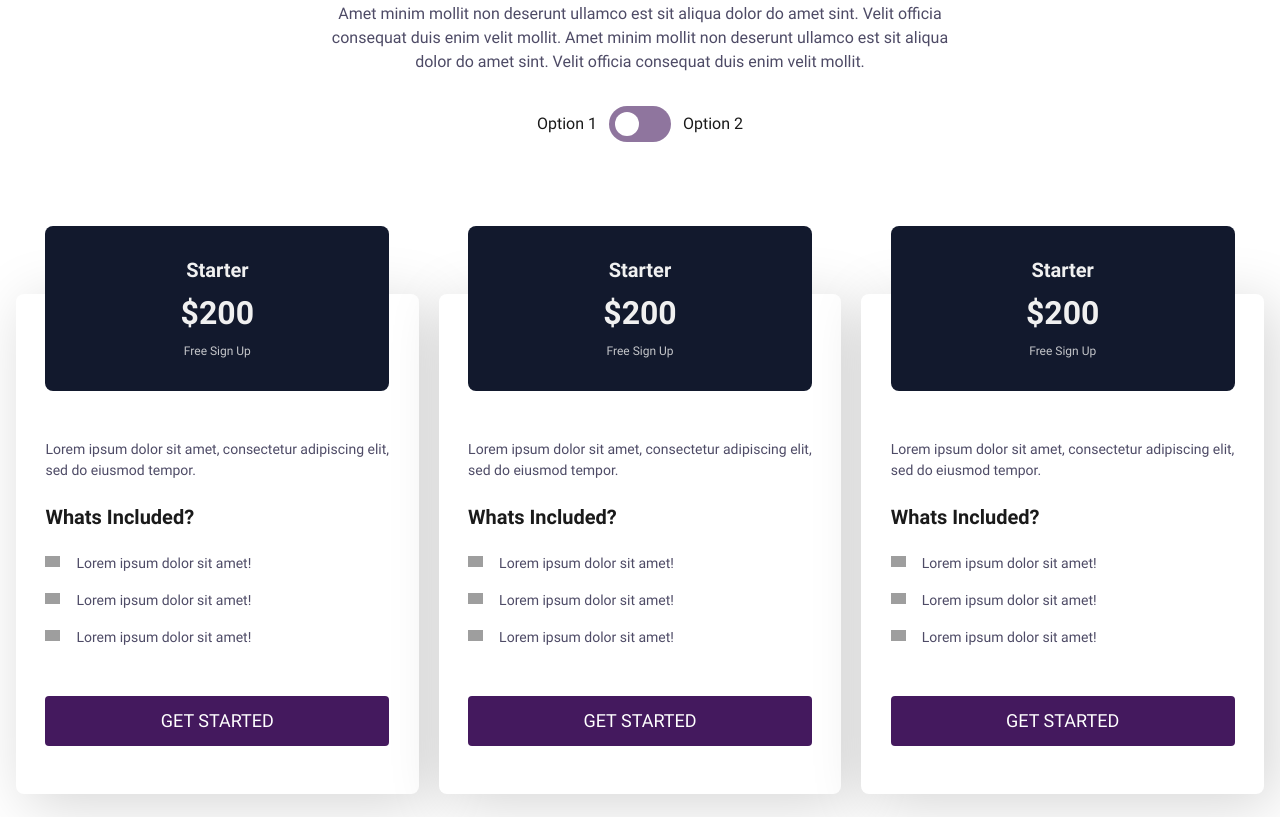
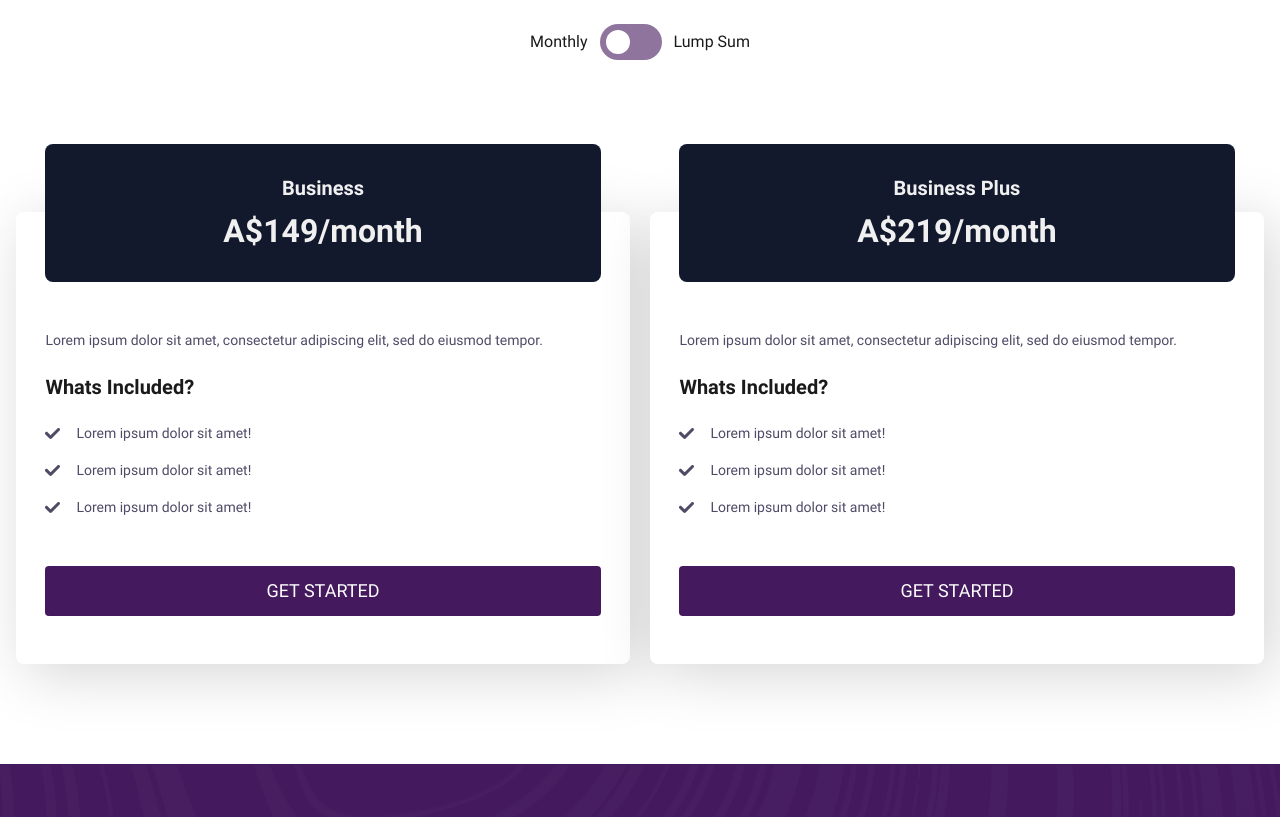
Before and after one commit to northmelbourneweb/north-melbourne-web, an Eleventy site: page src/content/pages/pricing.html in a window 1280 px wide. Shown: the part 667-1484 px from the top of the page. Built offline with nearby package versions, Linux system fonts and the light colour scheme; Eleventy itself is replaced by a stand-in of ours; files that its build step writes are made by us from their sources; grey boxes are pictures that could not be loaded.

Commit message:
refactor: Change pricing details

```diff
--- a/src/_includes/components/pricing/main.html
+++ b/src/_includes/components/pricing/main.html
@@ -5,21 +5,73 @@
 <section id="pricing-main">
     <div class="container">
         <div class="content">
-            <span class="topper">Pricing</span>
-            <h2 class="title">House Painting Service Packages</h2>
+            {# <span class="topper">Pricing</span> #}
+            <h2 class="title">Website Service Packages</h2>
             <p class="text">
-                Amet minim mollit non deserunt ullamco est sit aliqua dolor do amet sint. Velit officia consequat duis enim velit mollit. Amet minim mollit non deserunt ullamco est sit aliqua dolor do amet sint. Velit officia consequat duis enim velit mollit.
+                A website, and the resources of an entire IT department, included into one easy-to-digest fee. Prices include all taxes. Monthly contract comes with a 12-month minimum term, but you can cancel at any time after.
             </p>
             <div class="toggle-group">
-                <span id="option1-603" class="plan">Option 1</span>
+                <span id="option1-603" class="plan">Monthly</span>
                 <div class="toggle" aria-label="click to switch plans pricing">
                     <span aria-hidden="true" class="toggle-switch"></span>
                 </div>
-                <span id="option2-603" class="plan">Option 2</span>
+                <span id="option2-603" class="plan">Lump Sum</span>
             </div>
         </div>
         <ul class="card-group option1">
             <li class="item">
+                <div class="price-box">
+                    <span class="package">Business</span>
+                    <span class="price">A$149/month</span>
+                    {# <span class="desc">Free Sign Up</span> #}
+                </div>
+                <p class="item-text">
+                    Lorem ipsum dolor sit amet, consectetur adipiscing elit, sed do eiusmod tempor.
+                </p>
+                <span class="included">Whats Included?</span>
+                <ul class="ul">
+                    <li class="li">
+                        <img class="icon" aria-hidden="true" loading="lazy" decoding="async" src="/assets/svgs/check.svg" alt="checkmark" width="15" height="15">
+                        Lorem ipsum dolor sit amet!
+                    </li>
+                    <li class="li">
+                        <img class="icon" aria-hidden="true" loading="lazy" decoding="async" src="/assets/svgs/check.svg" alt="checkmark" width="15" height="15">
+                        Lorem ipsum dolor sit amet!
+                    </li>
+                    <li class="li">
+                        <img class="icon" aria-hidden="true" loading="lazy" decoding="async" src="/assets/svgs/check.svg" alt="checkmark" width="15" height="15">
+                        Lorem ipsum dolor sit amet!
+                    </li>
+                </ul>
+                <a href="" class="button-solid price-button">Get Started</a>
+            </li>
+            <li class="item">
+                <div class="price-box">
+                    <span class="package">Business Plus</span>
+                    <span class="price">A$219/month</span>
+                    {# <span class="desc">Free Sign Up</span> #}
+                </div>
+                <p class="item-text">
+                    Lorem ipsum dolor sit amet, consectetur adipiscing elit, sed do eiusmod tempor.
+                </p>
+                <span class="included">Whats Included?</span>
+                <ul class="ul">
+                    <li class="li">
+                        <img class="icon" aria-hidden="true" loading="lazy" decoding="async" src="/assets/svgs/check.svg" alt="checkmark" width="15" height="15">
+                        Lorem ipsum dolor sit amet!
+                    </li>
+                    <li class="li">
+                        <img class="icon" aria-hidden="true" loading="lazy" decoding="async" src="/assets/svgs/check.svg" alt="checkmark" width="15" height="15">
+                        Lorem ipsum dolor sit amet!
+                    </li>
+                    <li class="li">
+                        <img class="icon" aria-hidden="true" loading="lazy" decoding="async" src="/assets/svgs/check.svg" alt="checkmark" width="15" height="15">
+                        Lorem ipsum dolor sit amet!
+                    </li>
+                </ul>
+                <a href="" class="button-solid price-button">Get Started</a>
+            </li>
+            {# <li class="item">
                 <div class="price-box">
                     <span class="package">Starter</span>
                     <span class="price">$200</span>
@@ -31,15 +83,43 @@
                 <span class="included">Whats Included?</span>
                 <ul class="ul">
                     <li class="li">
-                        <img class="icon" aria-hidden="true" loading="lazy" decoding="async" src="https://csimg.nyc3.cdn.digitaloceanspaces.com/Pricing/red-check.svg" alt="checkmark" width="15" height="15">
+                        <img class="icon" aria-hidden="true" loading="lazy" decoding="async" src="/assets/svgs/check.svg" alt="checkmark" width="15" height="15">
                         Lorem ipsum dolor sit amet!
                     </li>
                     <li class="li">
-                        <img class="icon" aria-hidden="true" loading="lazy" decoding="async" src="https://csimg.nyc3.cdn.digitaloceanspaces.com/Pricing/red-check.svg" alt="checkmark" width="15" height="15">
+                        <img class="icon" aria-hidden="true" loading="lazy" decoding="async" src="/assets/svgs/check.svg" alt="checkmark" width="15" height="15">
                         Lorem ipsum dolor sit amet!
                     </li>
                     <li class="li">
-                        <img class="icon" aria-hidden="true" loading="lazy" decoding="async" src="https://csimg.nyc3.cdn.digitaloceanspaces.com/Pricing/red-check.svg" alt="checkmark" width="15" height="15">
+                        <img class="icon" aria-hidden="true" loading="lazy" decoding="async" src="/assets/svgs/check.svg" alt="checkmark" width="15" height="15">
+                        Lorem ipsum dolor sit amet!
+                    </li>
+                </ul>
+                <a href="" class="button-solid price-button">Get Started</a>
+            </li> #}
+        </ul>
+        <ul class="card-group option2">
+            <li class="item">
+                <div class="price-box">
+                    <span class="package">Business</span>
+                    <span class="price">A$1999</span>
+                    {# <span class="desc">Free Sign Up</span> #}
+                </div>
+                <p class="item-text">
+                    Lorem ipsum dolor sit amet, consectetur adipiscing elit, sed do eiusmod tempor.
+                </p>
+                <span class="included">Whats Included?</span>
+                <ul class="ul">
+                    <li class="li">
+                        <img class="icon" aria-hidden="true" loading="lazy" decoding="async" src="/assets/svgs/check.svg" alt="checkmark" width="15" height="15">
+                        Lorem ipsum dolor sit amet!
+                    </li>
+                    <li class="li">
+                        <img class="icon" aria-hidden="true" loading="lazy" decoding="async" src="/assets/svgs/check.svg" alt="checkmark" width="15" height="15">
+                        Lorem ipsum dolor sit amet!
+                    </li>
+                    <li class="li">
+                        <img class="icon" aria-hidden="true" loading="lazy" decoding="async" src="/assets/svgs/check.svg" alt="checkmark" width="15" height="15">
                         Lorem ipsum dolor sit amet!
                     </li>
                 </ul>
@@ -47,9 +127,9 @@
             </li>
             <li class="item">
                 <div class="price-box">
-                    <span class="package">Starter</span>
-                    <span class="price">$200</span>
-                    <span class="desc">Free Sign Up</span>
+                    <span class="package">Business Plus</span>
+                    <span class="price">A$4999</span>
+                    {# <span class="desc">Free Sign Up</span> #}
                 </div>
                 <p class="item-text">
                     Lorem ipsum dolor sit amet, consectetur adipiscing elit, sed do eiusmod tempor.
@@ -57,49 +137,21 @@
                 <span class="included">Whats Included?</span>
                 <ul class="ul">
                     <li class="li">
-                        <img class="icon" aria-hidden="true" loading="lazy" decoding="async" src="https://csimg.nyc3.cdn.digitaloceanspaces.com/Pricing/red-check.svg" alt="checkmark" width="15" height="15">
+                        <img class="icon" aria-hidden="true" loading="lazy" decoding="async" src="/assets/svgs/check.svg" alt="checkmark" width="15" height="15">
                         Lorem ipsum dolor sit amet!
                     </li>
                     <li class="li">
-                        <img class="icon" aria-hidden="true" loading="lazy" decoding="async" src="https://csimg.nyc3.cdn.digitaloceanspaces.com/Pricing/red-check.svg" alt="checkmark" width="15" height="15">
+                        <img class="icon" aria-hidden="true" loading="lazy" decoding="async" src="/assets/svgs/check.svg" alt="checkmark" width="15" height="15">
                         Lorem ipsum dolor sit amet!
                     </li>
                     <li class="li">
-                        <img class="icon" aria-hidden="true" loading="lazy" decoding="async" src="https://csimg.nyc3.cdn.digitaloceanspaces.com/Pricing/red-check.svg" alt="checkmark" width="15" height="15">
+                        <img class="icon" aria-hidden="true" loading="lazy" decoding="async" src="/assets/svgs/check.svg" alt="checkmark" width="15" height="15">
                         Lorem ipsum dolor sit amet!
                     </li>
                 </ul>
                 <a href="" class="button-solid price-button">Get Started</a>
             </li>
-            <li class="item">
-                <div class="price-box">
-                    <span class="package">Starter</span>
-                    <span class="price">$200</span>
-                    <span class="desc">Free Sign Up</span>
-                </div>
-                <p class="item-text">
-                    Lorem ipsum dolor sit amet, consectetur adipiscing elit, sed do eiusmod tempor.
-                </p>
-                <span class="included">Whats Included?</span>
-                <ul class="ul">
-                    <li class="li">
-                        <img class="icon" aria-hidden="true" loading="lazy" decoding="async" src="https://csimg.nyc3.cdn.digitaloceanspaces.com/Pricing/red-check.svg" alt="checkmark" width="15" height="15">
-                        Lorem ipsum dolor sit amet!
-                    </li>
-                    <li class="li">
-                        <img class="icon" aria-hidden="true" loading="lazy" decoding="async" src="https://csimg.nyc3.cdn.digitaloceanspaces.com/Pricing/red-check.svg" alt="checkmark" width="15" height="15">
-                        Lorem ipsum dolor sit amet!
-                    </li>
-                    <li class="li">
-                        <img class="icon" aria-hidden="true" loading="lazy" decoding="async" src="https://csimg.nyc3.cdn.digitaloceanspaces.com/Pricing/red-check.svg" alt="checkmark" width="15" height="15">
-                        Lorem ipsum dolor sit amet!
-                    </li>
-                </ul>
-                <a href="" class="button-solid price-button">Get Started</a>
-            </li>
-        </ul>
-        <ul class="card-group option2">
-            <li class="item">
+            {# <li class="item">
                 <div class="price-box">
                     <span class="package">Starter</span>
                     <span class="price">$100</span>
@@ -111,72 +163,20 @@
                 <span class="included">Whats Included?</span>
                 <ul class="ul">
                     <li class="li">
-                        <img class="icon" aria-hidden="true" loading="lazy" decoding="async" src="https://csimg.nyc3.cdn.digitaloceanspaces.com/Pricing/red-check.svg" alt="checkmark" width="15" height="15">
+                        <img class="icon" aria-hidden="true" loading="lazy" decoding="async" src="/assets/svgs/check.svg" alt="checkmark" width="15" height="15">
                         Lorem ipsum dolor sit amet!
                     </li>
                     <li class="li">
-                        <img class="icon" aria-hidden="true" loading="lazy" decoding="async" src="https://csimg.nyc3.cdn.digitaloceanspaces.com/Pricing/red-check.svg" alt="checkmark" width="15" height="15">
+                        <img class="icon" aria-hidden="true" loading="lazy" decoding="async" src="/assets/svgs/check.svg" alt="checkmark" width="15" height="15">
                         Lorem ipsum dolor sit amet!
                     </li>
                     <li class="li">
-                        <img class="icon" aria-hidden="true" loading="lazy" decoding="async" src="https://csimg.nyc3.cdn.digitaloceanspaces.com/Pricing/red-check.svg" alt="checkmark" width="15" height="15">
+                        <img class="icon" aria-hidden="true" loading="lazy" decoding="async" src="/assets/svgs/check.svg" alt="checkmark" width="15" height="15">
                         Lorem ipsum dolor sit amet!
                     </li>
                 </ul>
                 <a href="" class="button-solid price-button">Get Started</a>
-            </li>
-            <li class="item">
-                <div class="price-box">
-                    <span class="package">Starter</span>
-                    <span class="price">$100</span>
-                    <span class="desc">Free Sign Up</span>
-                </div>
-                <p class="item-text">
-                    Lorem ipsum dolor sit amet, consectetur adipiscing elit, sed do eiusmod tempor.
-                </p>
-                <span class="included">Whats Included?</span>
-                <ul class="ul">
-                    <li class="li">
-                        <img class="icon" aria-hidden="true" loading="lazy" decoding="async" src="https://csimg.nyc3.cdn.digitaloceanspaces.com/Pricing/red-check.svg" alt="checkmark" width="15" height="15">
-                        Lorem ipsum dolor sit amet!
-                    </li>
-                    <li class="li">
-                        <img class="icon" aria-hidden="true" loading="lazy" decoding="async" src="https://csimg.nyc3.cdn.digitaloceanspaces.com/Pricing/red-check.svg" alt="checkmark" width="15" height="15">
-                        Lorem ipsum dolor sit amet!
-                    </li>
-                    <li class="li">
-                        <img class="icon" aria-hidden="true" loading="lazy" decoding="async" src="https://csimg.nyc3.cdn.digitaloceanspaces.com/Pricing/red-check.svg" alt="checkmark" width="15" height="15">
-                        Lorem ipsum dolor sit amet!
-                    </li>
-                </ul>
-                <a href="" class="button-solid price-button">Get Started</a>
-            </li>
-            <li class="item">
-                <div class="price-box">
-                    <span class="package">Starter</span>
-                    <span class="price">$100</span>
-                    <span class="desc">Free Sign Up</span>
-                </div>
-                <p class="item-text">
-                    Lorem ipsum dolor sit amet, consectetur adipiscing elit, sed do eiusmod tempor.
-                </p>
-                <span class="included">Whats Included?</span>
-                <ul class="ul">
-                    <li class="li">
-                        <img class="icon" aria-hidden="true" loading="lazy" decoding="async" src="https://csimg.nyc3.cdn.digitaloceanspaces.com/Pricing/red-check.svg" alt="checkmark" width="15" height="15">
-                        Lorem ipsum dolor sit amet!
-                    </li>
-                    <li class="li">
-                        <img class="icon" aria-hidden="true" loading="lazy" decoding="async" src="https://csimg.nyc3.cdn.digitaloceanspaces.com/Pricing/red-check.svg" alt="checkmark" width="15" height="15">
-                        Lorem ipsum dolor sit amet!
-                    </li>
-                    <li class="li">
-                        <img class="icon" aria-hidden="true" loading="lazy" decoding="async" src="https://csimg.nyc3.cdn.digitaloceanspaces.com/Pricing/red-check.svg" alt="checkmark" width="15" height="15">
-                        Lorem ipsum dolor sit amet!
-                    </li>
-                </ul>
-                <a href="" class="button-solid price-button">Get Started</a>
-            </li>
+            </li> #}
         </ul>
     </div>
 </section>
--- a/src/assets/js/pricing.js
+++ b/src/assets/js/pricing.js
@@ -1,4 +1,4 @@
-const toggle = document.querySelector("#pricing-603 .toggle");
+const toggle = document.querySelector("#pricing-main .toggle");
         const cardGroup = Array.from(document.querySelectorAll('.card-group'))
 
         toggle.addEventListener('click', (e) => {
```
